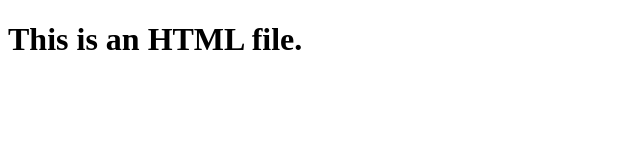
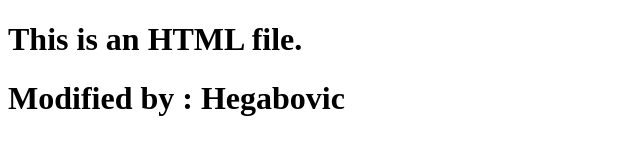
Before and after one commit to MohamedSaidCS/vcs-lab, a plain HTML site: page index.html in a window 1280 px wide. Shown: the whole page, without its empty margins (0-640 px from the left). Drawn offline with Linux system fonts and the light colour scheme.

Commit message:
Committed by Hegabovic

```diff
--- a/index.html
+++ b/index.html
@@ -8,5 +8,6 @@
 </head>
 <body>
     <h1>This is an HTML file.</h1>
+    <h1>Modified by : Hegabovic </h1>
 </body>
 </html>
```
